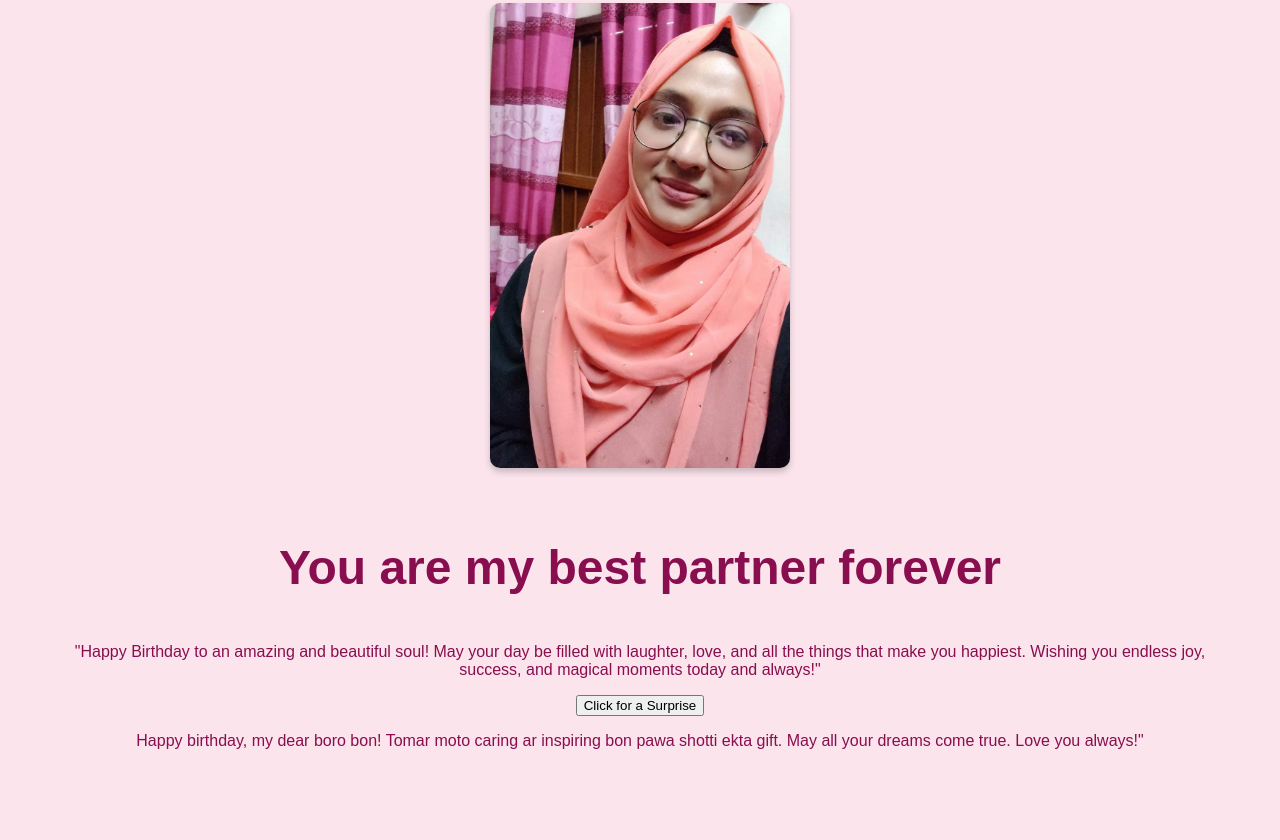
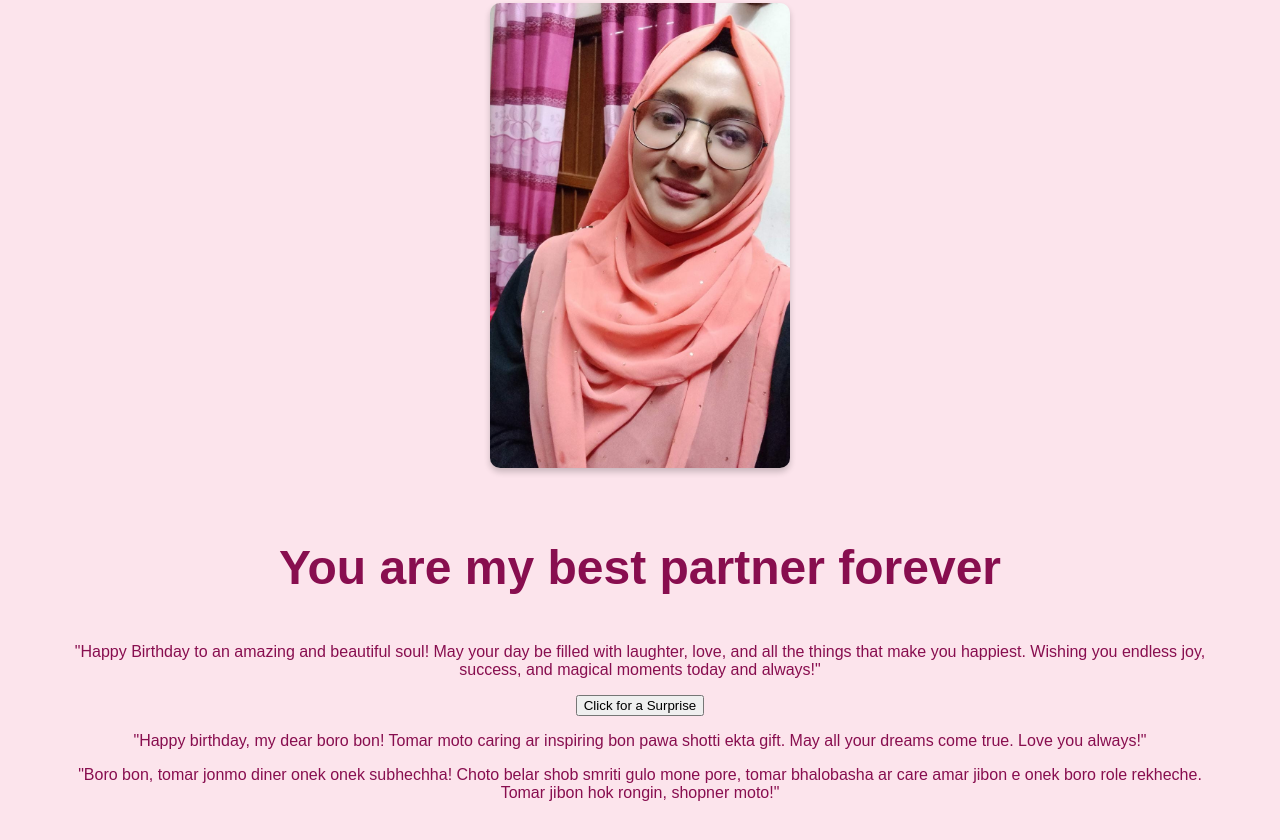
Before and after one commit to akaltasin/Seniour-Apu, a plain HTML site: page index.html in a window 1280 px wide. Shown: the part 560-1400 px from the top of the page. Drawn offline with Linux system fonts and the light colour scheme.

Commit message:
Update index.html

```diff
--- a/index.html
+++ b/index.html
@@ -59,7 +59,9 @@
      <h3>You are my best partner forever</h3></h1>
     <p class="message">"Happy Birthday to an amazing and beautiful soul! May your day be filled with laughter, love, and all the things that make you happiest. Wishing you endless joy, success, and magical moments today and always!"</p>
     <button onclick="showMessage()">Click for a Surprise</button>
-    <p class="messeg">Happy birthday, my dear boro bon! Tomar moto caring ar inspiring bon pawa shotti ekta gift. May all your dreams come true. Love you always!"
+    <p class="messeg">"Happy birthday, my dear boro bon! Tomar moto caring ar inspiring bon pawa shotti ekta gift. May all your dreams come true. Love you always!"
+    </p>
+    <p class="message">"Boro bon, tomar jonmo diner onek onek subhechha! Choto belar shob smriti gulo mone pore, tomar bhalobasha ar care amar jibon e onek boro role rekheche. Tomar jibon hok rongin, shopner moto!"
     </p>
     <script>
         function showMessage() {
```
